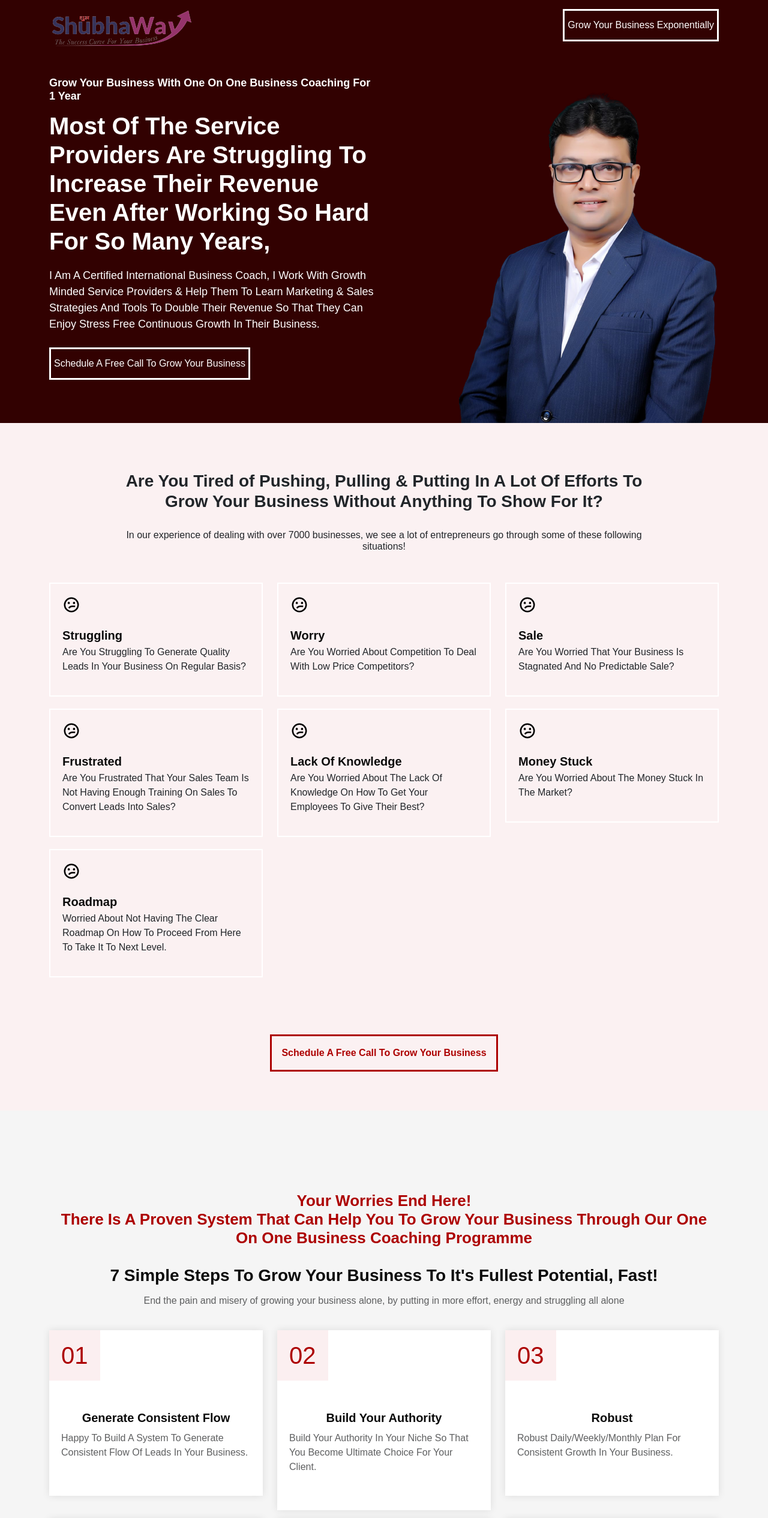
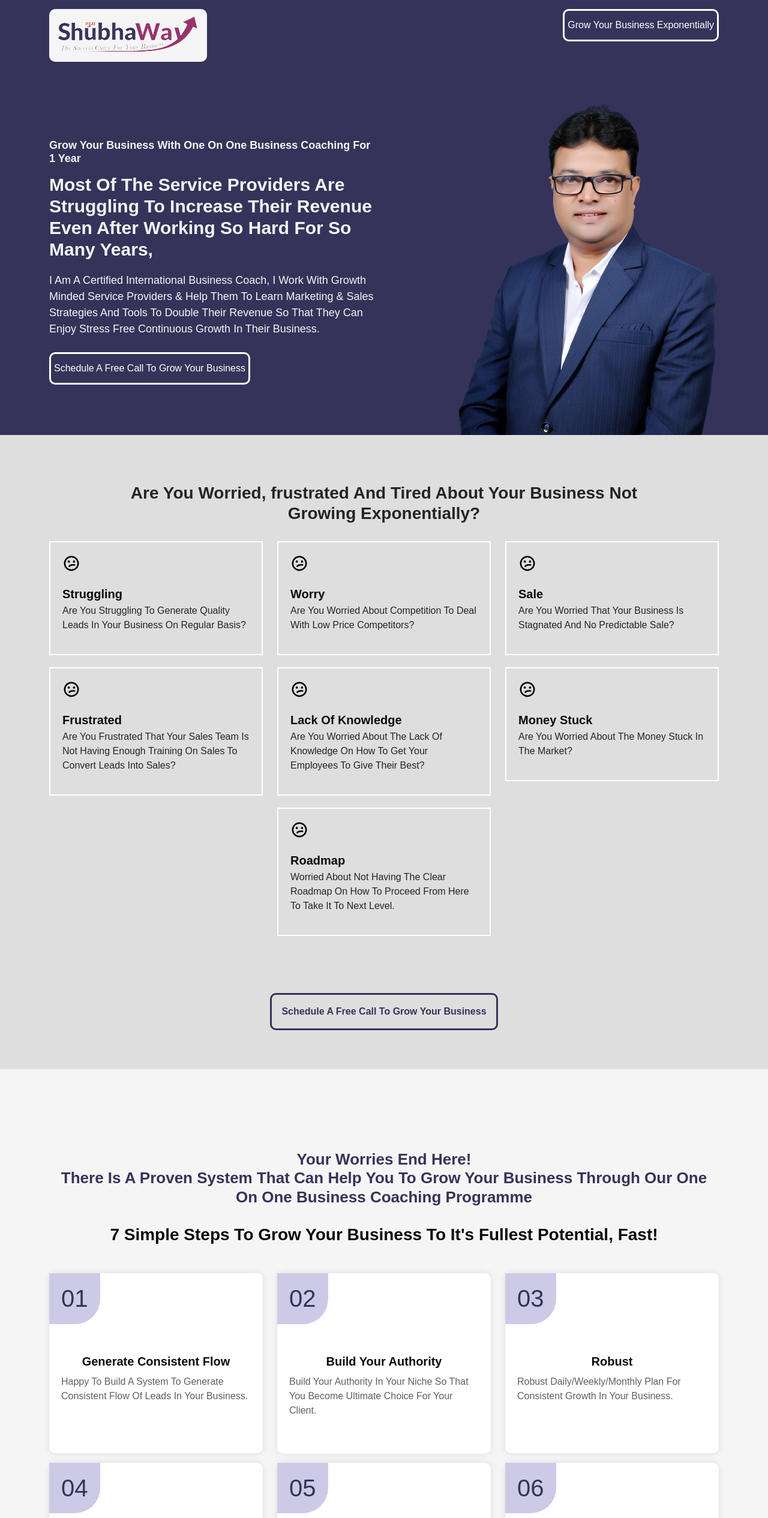
Before and after one commit to sachinsingh24/Shubash-portfolio, an Angular app: page / in a window 1280 px wide. Shown: the top 2530 px of the page at 60% size. Built offline with nearby package versions, Linux system fonts and the light colour scheme; what ngx-owl-carousel-o would draw is missing.

Commit message:
color changed and some ui fixes

```diff
--- a/src/app/app.component.html
+++ b/src/app/app.component.html
@@ -4,7 +4,7 @@
       <div class="row">
         <div class="col-12 col-md-6">
           <div class="logo-wrap">
-            <img src="../assets/img/logo.png" alt="" class="img-flid" />
+            <img src="../assets/img/logo.png" alt="" class="img-fluid" />
           </div>
         </div>
         <div class="col-12 col-md-6">
@@ -20,15 +20,15 @@
   <section class="top-main">
     <div class="container">
       <div class="row">
-        <div class="col-12 col-md-6">
+        <div class="col-12 col-md-6 my-auto">
           <div class="all-txt-wrap">
             <h6 class="small-title">
               Grow Your Business With One On One Business Coaching For 1 Year
             </h6>
-            <h3 class="title">
+            <h5 class="title">
               Most Of The Service Providers Are Struggling To Increase Their
               Revenue Even After Working So Hard For So Many Years,
-            </h3>
+            </h5>
             <p class="p14">
               I Am A Certified International Business Coach, I Work With Growth
               Minded Service Providers & Help Them To Learn Marketing & Sales
@@ -53,16 +53,15 @@
       <div class="row">
         <div class="col-12">
           <h5 class="title">
-            Are You Tired of Pushing, Pulling & Putting In A Lot Of Efforts To
-            Grow Your Business Without Anything To Show For It?
+            Are You Worried, frustrated And Tired About Your Business Not Growing Exponentially?
           </h5>
-          <h6 class="sub-title">
+          <!-- <h6 class="sub-title">
             In our experience of dealing with over 7000 businesses, we see a lot
             of entrepreneurs go through some of these following situations!
-          </h6>
+          </h6> -->
         </div>
       </div>
-      <div class="row">
+      <div class="row justify-content-center">
         <div
           class="col-12 col-md-6 col-lg-4"
           *ngFor="let data of growYourBusiness"
@@ -103,14 +102,14 @@
             There Is A Proven System That Can Help You To Grow Your Business
             Through Our One On One Business Coaching Programme
           </h3>
-          <h3 class="title">
+          <h3 class="title mb-5">
             {{ worryData.length }} Simple Steps To Grow Your Business To It's
             Fullest Potential, Fast!
           </h3>
-          <h6 class="sub-title">
+          <!-- <h6 class="sub-title">
             End the pain and misery of growing your business alone, by putting
             in more effort, energy and struggling all alone
-          </h6>
+          </h6> -->
         </div>
         <div
           class="col-12 col-md-6 col-lg-4 mx-auto"
@@ -151,7 +150,7 @@
             <img src="../assets/img/aboutImg.jpeg" alt="" class="img-fluid" />
           </div>
         </div>
-        <div class="col-12 col-md-6">
+        <div class="col-12 col-md-6 my-auto">
           <h5 class="title">About <span>Me.</span></h5>
           <div class="social-icon-wrap">
             <div
@@ -191,12 +190,15 @@
           <div class="para-wrap">
             <p>
               I Am An International Business Coach.I Work With Growth Minded
-              Service Providers like Architects & Interior Designers, IT
-              Consultants, Software Developers, and Web & Social Media
-              Consultants.
+              Service Providers Including:
+              <!-- <ul>
+                <li>Architects & Interior Designers</li>
+                <li>IT Consultants</li>
+                <li>Software Developers</li>
+                <li>Web & Social Media Consultants</li>
+              </ul> -->
             </p>
-            <p>
-               I Am Passionate About Transforming People And Businesses. I Am
+            <p>I Am Passionate About Transforming People And Businesses. I Am
               Also A Certified Transformation Coach & I Have Been Personally
               Trained By America’s Leading Success Coach, Mr. Jack Canfield,
               Co-author Of The International Best Seller “Chicken Soup For The
@@ -230,12 +232,12 @@
   </section>
   <section class="testimonal">
     <div class="container">
-      <div class="row">
+      <div class="row justify-content-center">
         <div class="col-12">
           <h6 class="small-title">TESTIMONIALS</h6>
           <h3 class="title">Check What Our Clients Say About Us</h3>
         </div>
-        <div class="col-12 col-md-6" *ngFor="let data of testimonialsData">
+        <div class="col-12 col-md-6 " *ngFor="let data of testimonialsData">
           <div class="card-wrap">
             <div class="img-wrap">
               <div class="user-img-o">
@@ -299,15 +301,15 @@
               <a href="tel:+919702376872">
                 <span class="icon"
                   ><i class="fa fa-phone" aria-hidden="true"></i></span
-                >9702376872
+                >+91-9702376872
               </a>
             </li>
             <li>
-              <a href="mailto:shubhaway1@gmail.com">
+              <a href="mailto:subhash.wangde@gmail.com">
                 <span class="icon"
                   ><i class="fa fa-envelope" aria-hidden="true"></i
                 ></span>
-                shubhaway1@gmail.com
+                subhash.wangde@gmail.com
               </a>
             </li>
           </ul>
@@ -347,7 +349,7 @@
         </div>
         <div class="col-12">
           <div class="copy-right-txt">
-            Copyright 2023 Phenom Coaching Systems LLP, all rights reserved.
+            Copyright 2023 Shubhaway Development Academy, all rights reserved.
           </div>
         </div>
       </div>
--- a/src/app/app.component.scss
+++ b/src/app/app.component.scss
@@ -4,14 +4,15 @@
     .call-btn {
         background-color: transparent;
         padding: 16px;
-        border: 3px solid #ad0101;
-        color: #ad0101;
+        border: 3px solid #36335a;
+            color: #36335a;
         transition: all 500ms ease-in-out;
         font-weight: 600;
+        border-radius: 10px;
 
         &:hover {
             color: #fff;
-            background-color: #ad0101;
+            background-color: #36335a;
         }
     }
 
@@ -19,14 +20,20 @@
         padding: 12px 5px;
         background: transparent;
         color: #fff;
-        border: 3px solid #fff;
+            border: 3px solid #fff;
+            border-radius: 10px;
     }
 
     .top-nav {
         padding: 15px;
-        background-color: #320101;
+        background-color: #36335a;
 
-        .logo-wrap {}
+        .logo-wrap {
+                background-color: #f5f5f5;
+                width: fit-content;
+                border-radius: 10px;
+                padding: 10px;
+            }
 
         .btn-wrap {
             width: fit-content;
@@ -36,7 +43,8 @@
 
     .top-main {
         color: #fff;
-        background: #320101;
+        background-color: #36335a;
+            //background: url('../assets/img/pngwing.com.png');
         padding: 30px 0 0;
 
         .main-img-wrap {
@@ -51,23 +59,27 @@
                 margin-bottom: 15px;
                 font-size: 18px;
                 font-weight: 600;
+                color: #f5f5f5
             }
 
             .title {
                 margin-bottom: 20px;
-                font-size: 40px;
+                font-size: 30px;
                 font-weight: 800;
+                color: #f5f5f5;
             }
 
             .p14 {
                 margin-bottom: 25px;
                 font-size: 18px;
+                color: #f5f5f5;
+                    font-weight: 500;
             }
         }
     }
 
     .txt-section {
-        background-color: #fbf1f2;
+        background-color: #dededf;
         padding: 80px 0 40px;
 
         .title {
@@ -95,7 +107,7 @@
                 margin-bottom: 20px;
 
                 .svg-icon {
-                    color: #ad0101;
+                    color: #36335a;
                     max-width: 30px;
 
                     > {
@@ -138,7 +150,7 @@
 
             &.red {
                 font-size: 26px;
-                color: #ad0101;
+                color: #36335a;
                 margin-bottom: 30px;
                 margin-top: 75px;
             }
@@ -157,14 +169,17 @@
             background-color: #fff;
             padding-bottom: 30px;
             margin-bottom: 15px;
+            border-radius: 10px;
+                min-height: 300px;
 
             .points-main {
                 padding: 20px;
                 max-width: fit-content;
-                background: #fbeff0;
-                color: #ad0101;
+                background: #cdcae7;
+                    color: #36335a;
                 font-size: 40px;
                 margin-bottom: 50px;
+                border-radius: 0 0 50% 0;
 
                 .count {
                     line-height: 44.5px;
@@ -225,7 +240,7 @@
             margin-bottom: 25px;
 
             span {
-                color: #ad0101;
+                color: #36335a;
             }
         }
 
--- a/src/app/app.component.ts
+++ b/src/app/app.component.ts
@@ -101,14 +101,14 @@ export class AppComponent {
       DESC: 'EVENT MANAGEMENT',
     },
     {
+      MAIN: "I've been moving my business to the next level ever since I've been attending the Business Growth Mastermind sessions and I am almost at the verge of completing my business model by the end of this month.",
+      NAME: 'Jadhav',
+      DESC: 'BUSINESS OWNER',
+    },
+    {
       MAIN: 'Learnings you share are very practical and are based on solutions. Actions you suggest are realistic and doable for small entrepreneurs.',
       NAME: 'Somnath',
       DESC: 'CERTIFIED STOCK BROKER',
-    },
-    {
-      MAIN: "I've been moving my business to the next level ever since I've been attending the Business Growth Mastermind sessions and I am almost at the verge of completing my business model by the end of this month.",
-      NAME: 'Jadhav',
-      DESC: 'BUSINESS OWNER',
     },
   ];
 
```
Also changed, not shown: src/assets/img/pngwing.com.png (added).
